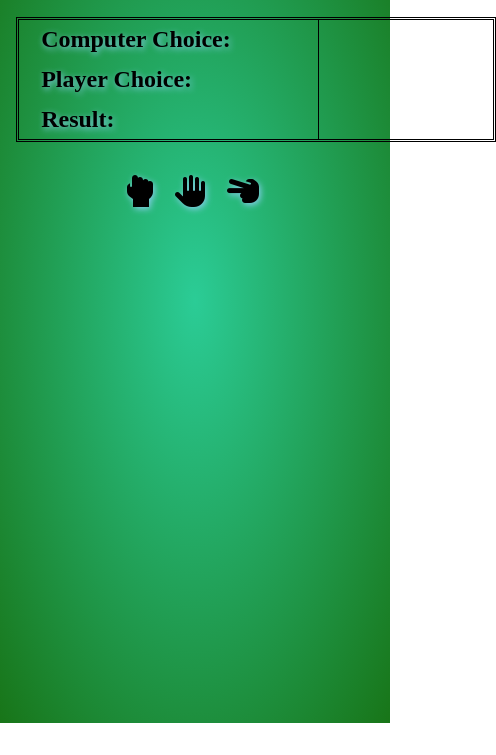
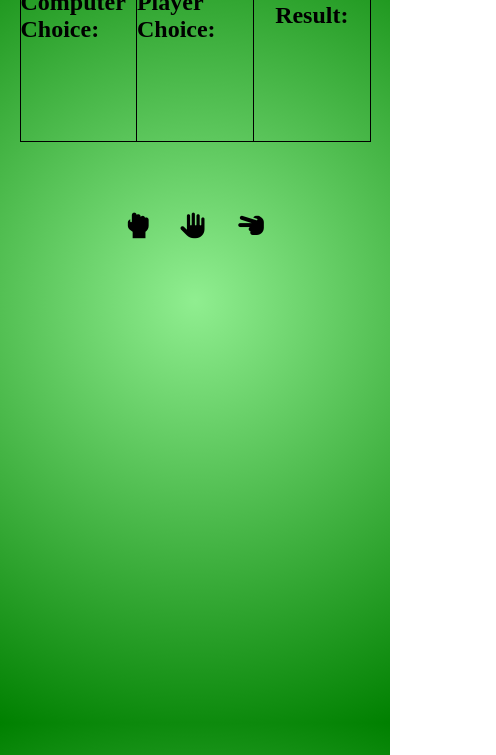
Before and after one commit to Dima0687/Rock-Paper-Scissors, a plain HTML site: page index.html in a window 390 px wide. Shown: the part 121-876 px from the top of the page, 496 px wide, since content can reach past the window. Before the commit the page ends 844 px from the top, so only its background shows below. Drawn offline with Linux system fonts and the light colour scheme.

Commit message:
added responsivness

```diff
--- a/app.css
+++ b/app.css
@@ -4,62 +4,77 @@
   box-sizing: border-box;
 }
 
+html {
+  max-width: 100%;
+  height: 100vh;
+}
+
 body {
-  display: flex;
-  flex-direction: column;
-  background: radial-gradient(rgb(43, 204, 150), rgb(24, 117, 24));
-  background-repeat: no-repeat;
-  height: 100vh;
-  max-width: 100%;
+  width: 100%;
+  height: 100%;
+  background-image: radial-gradient(circle at 50%, lightgreen, green);
 }
 
 h1 {
+  font-size: 1.6em;
   text-align: center;
-  margin: 2rem;
-  text-shadow: 0.1rem 0.1rem 0.4rem skyblue;
+  margin: 2rem 0;
 }
 
 #result-container {
-  border: double;
-  width: 30rem;
-  margin-left: 1rem;
+  width: 90%;
+  height: 20%;
+  display: flex;
+  margin: 0 auto;
 }
 
-h2 {
+#result-container div {
+  height: 100%;
   width: 100%;
   display: flex;
+  flex-direction: column;
   justify-content: space-evenly;
-  text-shadow: 0.1rem 0.1rem 0.4rem skyblue;
+  align-items: center;
+  border: .12rem solid black;
 }
 
-span.right {
-  width: 30%;
-  text-align: center;
-  display: inline-flex;
-  align-items: center;
-  justify-content: center;
+#result-container div:nth-child(2) {
+  border: none;
+  border-top: .12rem solid black;
+  border-bottom: .12rem solid black;
 }
 
-span.text-container {
-  border-right: 0.1rem solid black;
-  width: 60%;
-  padding: 0.4rem;
-  text-align: left;
+@media screen and (min-width: 768px) {
+  #result-container {
+    width: 80%;
+  }
+}
+
+#result-container div h2 {
+  display: flex;
+  justify-content: center;
+  align-items: center;
+  height: 50%;
+  width: 100%;
 }
 
 #button-container {
-  margin: 2rem;
-  align-self: center;
-  width: 10rem;
+  width: 100%;
+  height: 20%;
+  display: flex;
+  justify-content: center;
+  gap: 2rem;
 }
 
-button {
-  width: 3rem;
-  font-size: 2rem;
+#button-container button {
+  background: transparent;
   border: none;
-  background-color: transparent;
+  font-size: 1.6em;
   cursor: pointer;
-  text-shadow: 0.1rem 0.1rem 0.4rem skyblue;
+}
+
+#result {
+  text-shadow: 0 0 .6rem white;
 }
 
 .spinner::after {
--- a/index.html
+++ b/index.html
@@ -13,19 +13,19 @@
   <h1>Rock Paper Scissors Game</h1>
 
     <div id="result-container">
-      <h2>
-        <span class="text-container">Computer Choice:</span>
-        <span class="right" id="computer-choice"></span>
-      </h2>
-      <h2>
-        <span class="text-container">Player Choice:</span>
-        <span class="right" id="player-choice"></span>
-      </h2>
-      <h2>
-        <span class="text-container">Result:</span>
-        <span class="right" id="result"></span>
-      </h2>
-    </div id="result-container">
+      <div>
+        <h2 class="text-container">Computer Choice:</h2>
+        <h2 class="right" id="computer-choice"></h2>
+      </div>
+      <div>
+        <h2 class="text-container">Player Choice:</h2>
+        <h2 class="right" id="player-choice"></h2>
+      </div>
+      <div>
+        <h2 class="text-container">Result:</h2>
+        <h2 class="right" id="result"></h2>
+      </div>
+    </div>
 
   <div id="button-container">
     <button title="rock" id="rock"><i class="fa-solid fa-hand-back-fist"></i></button>
```
